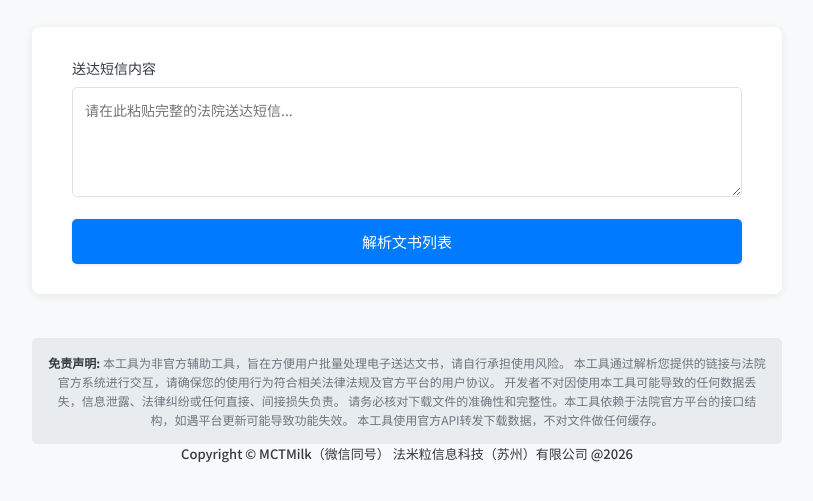
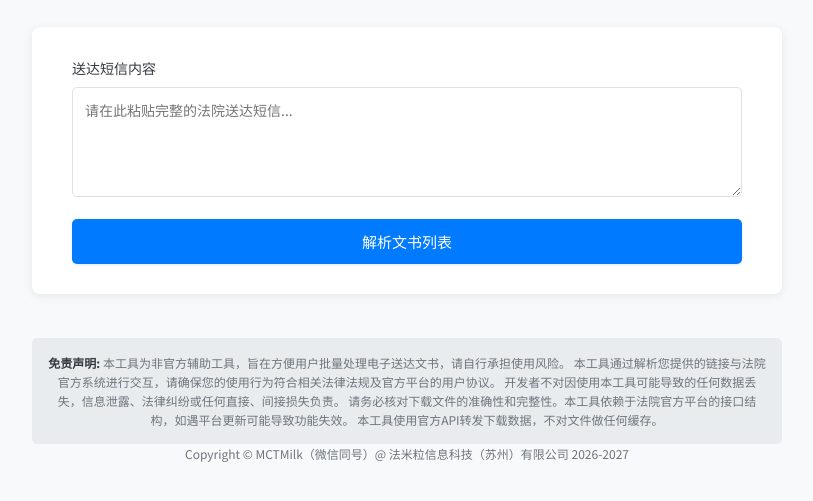
Before and after one commit to MctMilk/court-download-tool, a website: page public/index.html in a window 1280 px wide. Shown: the part 117-618 px from the top of the page, without its empty margins (233-1046 px from the left). Drawn offline with Linux system fonts and the light colour scheme.

Commit message:
fix: 更新页脚版权信息和样式与免责声明一致

```diff
--- a/public/index.html
+++ b/public/index.html
@@ -353,7 +353,7 @@
     max-width: 750px;
     width: 100%;
   }
-  .copyright { font-size: 13px; font-weight: 500; color: var(--text-color); margin-bottom: 6px; }
+  .copyright { font-size: 12px; color: var(--muted-color); margin-bottom: 6px; }
   .disclaimer strong { color: var(--text-color); }
 
   .section-label {
@@ -602,7 +602,7 @@
   请务必核对下载文件的准确性和完整性。本工具依赖于法院官方平台的接口结构，如遇平台更新可能导致功能失效。
   本工具使用官方API转发下载数据，不对文件做任何缓存。
 </div>
-<div class="copyright">Copyright &copy; MCTMilk（微信同号） 法米粒信息科技（苏州）有限公司 @2026</div>
+<div class="copyright">Copyright &copy; MCTMilk（微信同号）@ 法米粒信息科技（苏州）有限公司 2026-2027</div>
 
 <!-- 登录/注册 Modal -->
 <div class="modal-overlay" id="authModal">
```
